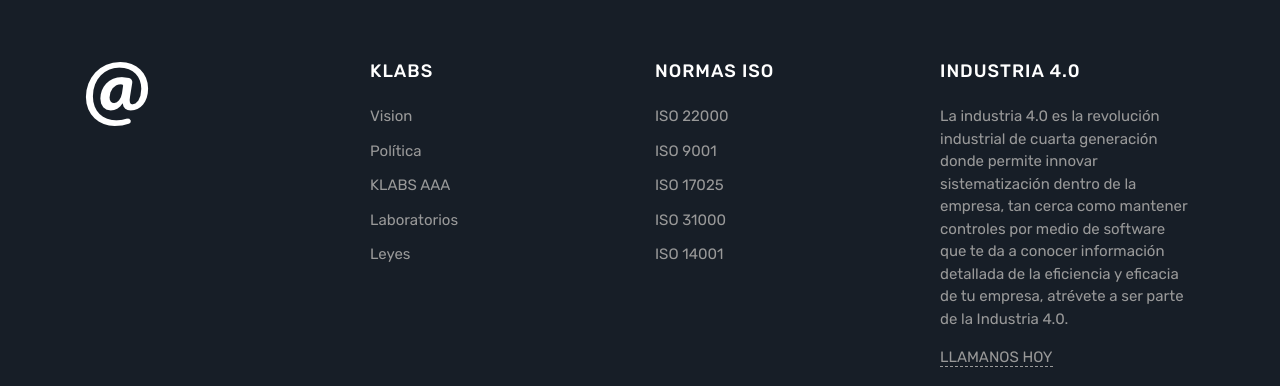
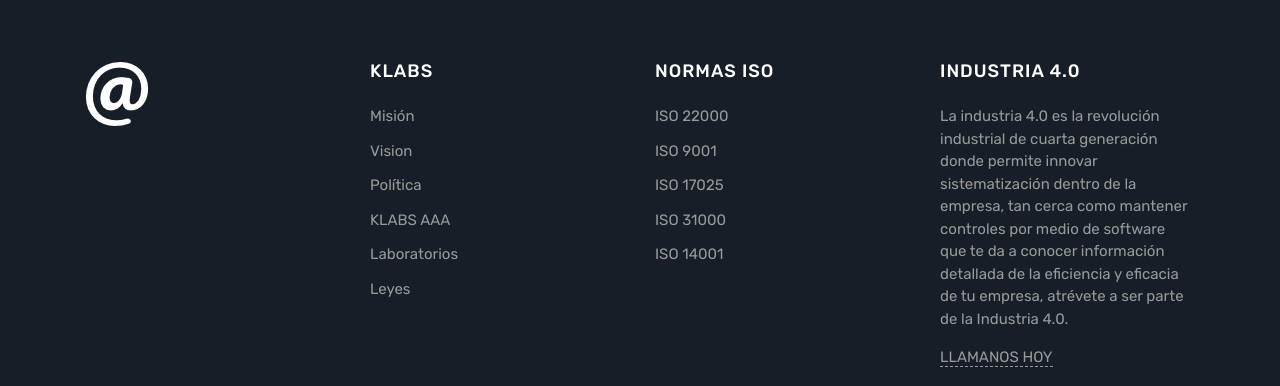
Before and after one commit to Klabsa/klabsa.github.io, a Jekyll site: the page built from index.html, in a window 1280 px wide and 900 px high, scrolled down 2301 px. Shown: the part 392-778 px from the top of the window. Built offline with Jekyll 4.4.1, drawn with Linux system fonts in a browser that asks for light colours; the list of posts is cut into pages by our own code; comment, search, counter and statistics services are not loaded.

Commit message:
Update default.html

```diff
--- a/_layouts/default.html
+++ b/_layouts/default.html
@@ -164,6 +164,7 @@
                 <div class="footer-widget">
                 <h5 class="title">KLABS</h5>
                 <ul>
+                <li><a target="_parent" href="{{ site.baseurl }}/vision">Misión</a></li>
                 <li><a target="_parent" href="{{ site.baseurl }}/vision">Vision</a></li>
                 <li><a target="_parent" href="{{ site.baseurl }}/politica">Política</a></li>
                 <li><a target="_parent" href="">KLABS AAA</a></li>
```
